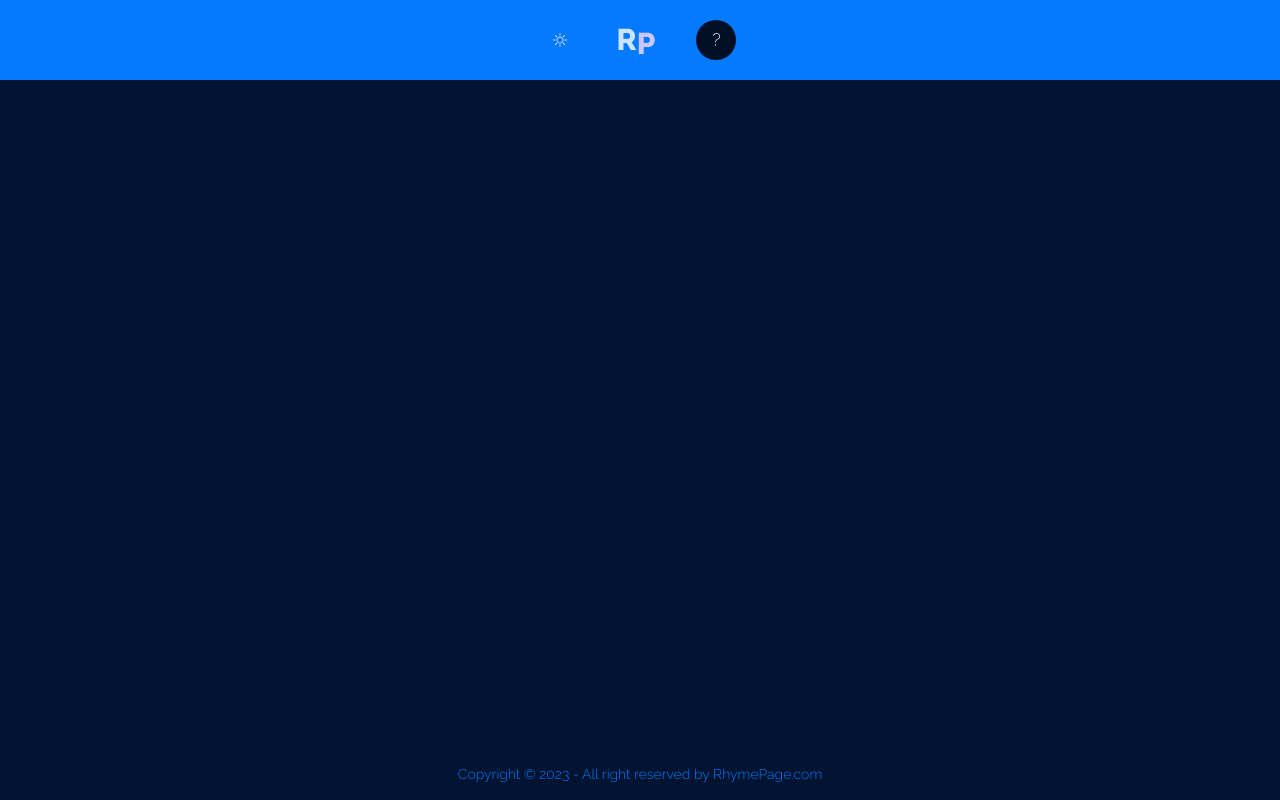
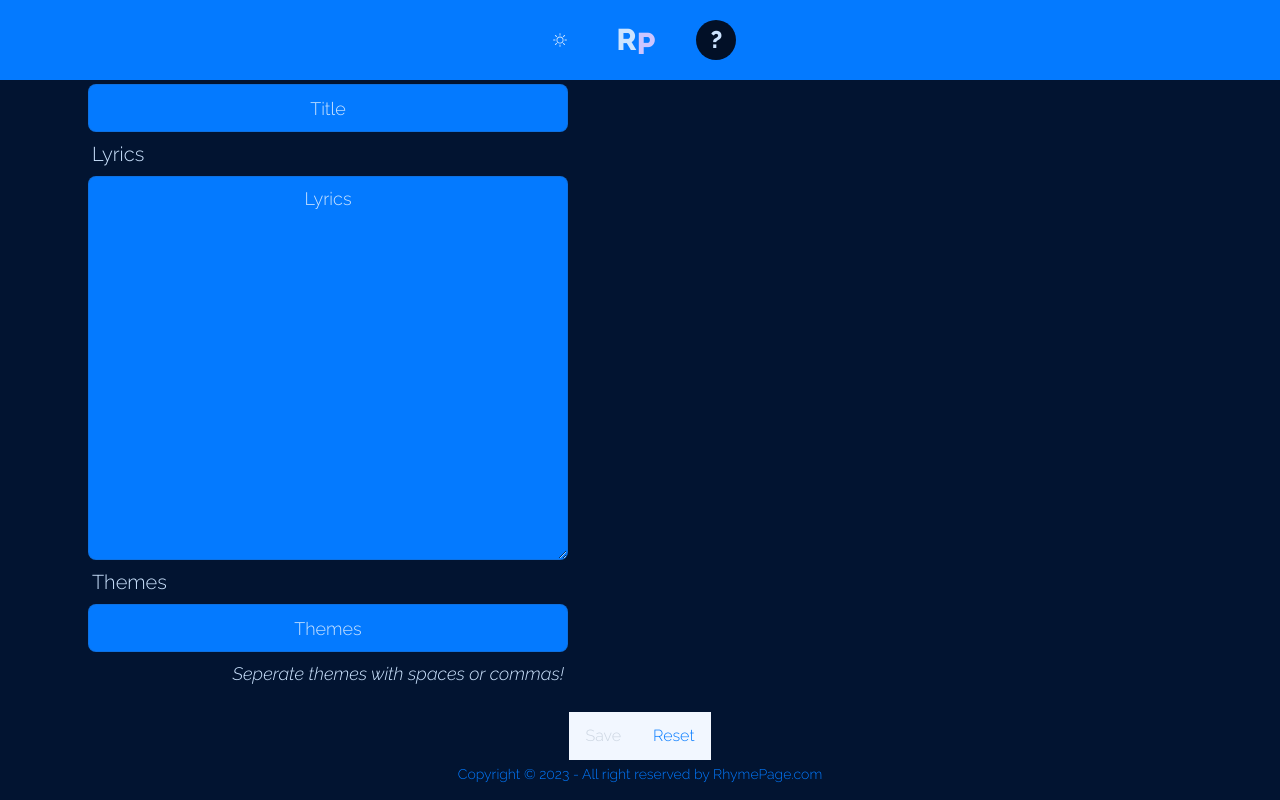
Before and after one commit to Arrangedgodly/rhymebook-vite, a React (Vite) app: page /dashboard in a window 1280 px wide. Built offline with nearby package versions, Linux system fonts and the light colour scheme.

Commit message:
refactor: getting things cleaned up and starting to build the dashboard

```diff
--- a/src/App.tsx
+++ b/src/App.tsx
@@ -87,7 +87,7 @@ function App() {
         />
         <Route
           path="/dashboard"
-          element={<Dashboard />}
+          element={<Dashboard currentUser={currentUser}/>}
         />
         <Route
           path="/profile"
--- a/src/components/Dashboard.tsx
+++ b/src/components/Dashboard.tsx
@@ -1,9 +1,99 @@
-const Dashboard = () => {
-  return (
-    <div className='flex flex-col flex-grow items-center justify-center'>
+import { useState, useEffect, KeyboardEvent } from "react";
 
-    </div>
-  )
+interface DashboardProps {
+  currentUser: any;
 }
 
+const Dashboard = ({ currentUser }: DashboardProps) => {
+  const [title, setTitle] = useState<string>("");
+  const [lyrics, setLyrics] = useState<string>("");
+  const [themes, setThemes] = useState<string>("");
+  const [lastWord, setLastWord] = useState<string>("");
+
+  const getLastWord = (str: string) => {
+    const words = str.split(" ");
+    return words[words.length - 1];
+  };
+
+  const handleKeyDown = (e: KeyboardEvent<HTMLTextAreaElement>) => {
+    if (e.key === ' ' || e.key === 'Enter') {
+      setLastWord(getLastWord(lyrics));
+    }
+  };
+
+  useEffect(() => {
+    console.log(lastWord);
+  }, [lastWord]);
+
+  return (
+    <div className="flex flex-col flex-grow items-center justify-center w-screen">
+      <div className="flex flex-row space-around w-full">
+        <div className="flex flex-col items-center w-1/2 m-2">
+          <div className="form-control w-3/4">
+            <label className="label">
+              <span className="label-text text-xl text-primary-content">
+                Title
+              </span>
+            </label>
+            <input
+              type="text"
+              placeholder="Title"
+              className="input input-bordered text-primary-content bg-primary text-center placeholder-primary-content text-lg"
+              value={title}
+              onChange={(e) => setTitle(e.target.value)}
+            />
+          </div>
+          <div className="form-control w-3/4">
+            <label className="label">
+              <span className="label-text text-xl text-primary-content">
+                Lyrics
+              </span>
+            </label>
+            <textarea
+              placeholder="Lyrics"
+              className="textarea textarea-bordered text-primary-content bg-primary text-center placeholder-primary-content h-96 text-lg"
+              value={lyrics}
+              onChange={(e) => setLyrics(e.target.value)}
+              onKeyDown={handleKeyDown}
+            />
+          </div>
+          <div className="form-control w-3/4">
+            <label className="label">
+              <span className="label-text text-xl text-primary-content">
+                Themes
+              </span>
+            </label>
+            <input
+              type="text"
+              placeholder="Themes"
+              className="input input-bordered text-primary-content bg-primary text-center placeholder-primary-content text-lg"
+              value={themes}
+              onChange={(e) => setThemes(e.target.value)}
+            />
+            <label className="label">
+              <span className="label-text-alt"></span>
+              <span className="label-text-alt text-lg italic text-primary-content">
+                Seperate themes with spaces or commas!
+              </span>
+            </label>
+          </div>
+        </div>
+      </div>
+      <ul className="menu bg-base-200 menu-horizontal m-2 text-primary">
+        <div
+          className={currentUser ? "tooltip tooltip-primary tooltip-bottom" : "tooltip tooltip-error tooltip-bottom"}
+          data-tip={currentUser ? "Notes automatically save every minute" : "You must be logged in to save notes!"}
+        >
+          <li className={currentUser ? "" : "disabled"}>
+            <a>Save</a>
+          </li>
+        </div>
+        <li>
+          <a>Reset</a>
+        </li>
+      </ul>
+    </div>
+  );
+};
+
 export default Dashboard;
--- a/src/components/Header.tsx
+++ b/src/components/Header.tsx
@@ -9,13 +9,14 @@ interface HeaderProps {
   handleLogout: () => void;
 }
 
-const Header: React.FC<HeaderProps> = ({
+const Header = ({
   currentUser,
   theme,
   changeTheme,
   handleLogout,
-}) => {
+}: HeaderProps) => {
   const displayName = currentUser?.displayName;
+  const photoURL = currentUser?.photoURL;
   const getInitials = (name: string) => {
     const initials = name.match(/\b\w/g) || [];
     return ((initials.shift() || "") + (initials.pop() || "")).toUpperCase();
@@ -39,9 +40,19 @@ const Header: React.FC<HeaderProps> = ({
             className='avatar placeholder'
           >
             <div className="rounded-full w-10 h-10 m-1 bg-neutral-focus">
-              <span className="text-lg">
-                {displayName ? `${getInitials(displayName)}` : "?"}
-              </span>
+              {photoURL ? (
+                <img
+                  src={photoURL}
+                  alt="avatar"
+                  className="rounded-full w-10 h-10 m-1"
+                />
+              ) : displayName ? (
+                <span className="text-2xl font-bold">
+                  {getInitials(displayName)}
+                </span>
+              ) : (
+                <span className="text-2xl font-bold">?</span>
+              )}
             </div>
           </div>
           <ul
--- a/src/components/Landing.tsx
+++ b/src/components/Landing.tsx
@@ -6,7 +6,7 @@ interface LandingProps {
   loggedIn: boolean;
 }
 
-const Landing: React.FC<LandingProps> = ({ loggedIn }) => {
+const Landing = ({ loggedIn }: LandingProps) => {
   const navigate = useNavigate();
 
   useEffect(() => {
@@ -152,7 +152,7 @@ const Landing: React.FC<LandingProps> = ({ loggedIn }) => {
         {loggedIn ? (
           <p className="text-center text-2xl text-neutral-content">
             Ready to get started?{" "}
-            <a onClick={() => navigate('/dashboard')} className="text-primary-content">
+            <a onClick={() => navigate('/dashboard')} className="text-primary-content hover:cursor-pointer">
               Go to your dashboard!
             </a>
           </p>
@@ -160,18 +160,18 @@ const Landing: React.FC<LandingProps> = ({ loggedIn }) => {
           <>
           <p className="text-center text-2xl text-neutral-content">
             Want to get started?{" "}
-            <a onClick={() => navigate('/register')} className="text-primary-content">
+            <a onClick={() => navigate('/register')} className="text-primary-content hover:cursor-pointer">
               Register
             </a>{" "}
             or{" "}
-            <a onClick={() => navigate('/login')} className="text-primary">
+            <a onClick={() => navigate('/login')} className="text-primary hover:cursor-pointer">
               Login
             </a>{" "}
             now!
           </p>
           <p className="text-center text-lg text-neutral-content">
             Don't want to sign up quite yet?{" "}
-            <a onClick={() => navigate('/demo')} className="text-accent-content">
+            <a onClick={() => navigate('/dashboard')} className="text-accent-content hover:cursor-pointer">
               Try the demo!
             </a>
           </p>
--- a/src/components/Login.tsx
+++ b/src/components/Login.tsx
@@ -10,11 +10,11 @@ interface LoginProps {
   loggedIn: boolean;
 }
 
-const Login: React.FC<LoginProps> = ({ setCurrentUser, loggedIn }) => {
-  const [email, setEmail] = useState("");
-  const [password, setPassword] = useState("");
-  const [googleLoading, setGoogleLoading] = useState(false);
-  const [loading, setLoading] = useState(false);
+const Login = ({ setCurrentUser, loggedIn }: LoginProps) => {
+  const [email, setEmail] = useState<string>("");
+  const [password, setPassword] = useState<string>("");
+  const [googleLoading, setGoogleLoading] = useState<boolean>(false);
+  const [loading, setLoading] = useState<boolean>(false);
   const navigate = useNavigate();
 
   const handleLogin = (e: MouseEvent<HTMLButtonElement>) => {
--- a/src/components/Register.tsx
+++ b/src/components/Register.tsx
@@ -10,33 +10,41 @@ interface RegisterProps {
   loggedIn: boolean;
 }
 
-const Register: React.FC<RegisterProps> = ({ setCurrentUser, loggedIn }) => {
-  const [email, setEmail] = useState("");
-  const [password, setPassword] = useState("");
+const Register = ({ setCurrentUser, loggedIn }: RegisterProps) => {
+  const [email, setEmail] = useState<string>("");
+  const [password, setPassword] = useState<string>("");
+  const [googleLoading, setGoogleLoading] = useState<boolean>(false);
+  const [loading, setLoading] = useState<boolean>(false);
   const navigate = useNavigate();
 
   const handleRegister = (e: MouseEvent<HTMLButtonElement>) => {
     e.preventDefault();
+    setLoading(true);
     createUserWithEmailAndPassword(auth, email, password)
       .then((userCredential) => {
         const user = userCredential.user;
         setCurrentUser(user);
         localStorage.setItem("currentUser", JSON.stringify(user));
+        setLoading(false);
       })
       .catch((error) => {
         console.log(error);
+        setLoading(false);
       });
   };
 
   const handleGoogleRegister = () => {
+    setGoogleLoading(true);
     signInWithPopup(auth, provider)
       .then((result) => {
         const user = result.user;
         setCurrentUser(user);
         localStorage.setItem("currentUser", JSON.stringify(user));
+        setGoogleLoading(false);
       }
       ).catch((error) => {
         console.log(error);
+        setGoogleLoading(false);
       }
       );
   };
@@ -95,7 +103,8 @@ const Register: React.FC<RegisterProps> = ({ setCurrentUser, loggedIn }) => {
             </div>
             <div className="form-control mt-6">
               <button className="btn btn-secondary" onClick={handleRegister}>
-                Register
+                {loading && (<span className="loading loading-spinner loading-md" />)}
+                {loading ? (<span className='text-md'>Loading...</span>) : (<span className='text-md'>Register</span>)}
               </button>
             </div>
           </form>
@@ -105,8 +114,8 @@ const Register: React.FC<RegisterProps> = ({ setCurrentUser, loggedIn }) => {
               className="btn btn-outline text-primary-content flex flex-col items-center p-2"
               onClick={handleGoogleRegister}
             >
-              <FcGoogle size='2rem' />
-              Login with Google
+              {googleLoading ? (<span className="loading loading-spinner loading-md" />) : (<FcGoogle size='2rem' />)}
+              {googleLoading ? (<span className='text-md'>Loading...</span>) : (<span className='text-md'>Login with Google</span>)}
             </button>
           </div>
           <div className="text-primary-content flex flex-col items-center">
```
Also changed, not shown: src/components/Demo.tsx (deleted, +0 -7 lines), src/components/Main.tsx (deleted, +0 -7 lines).
